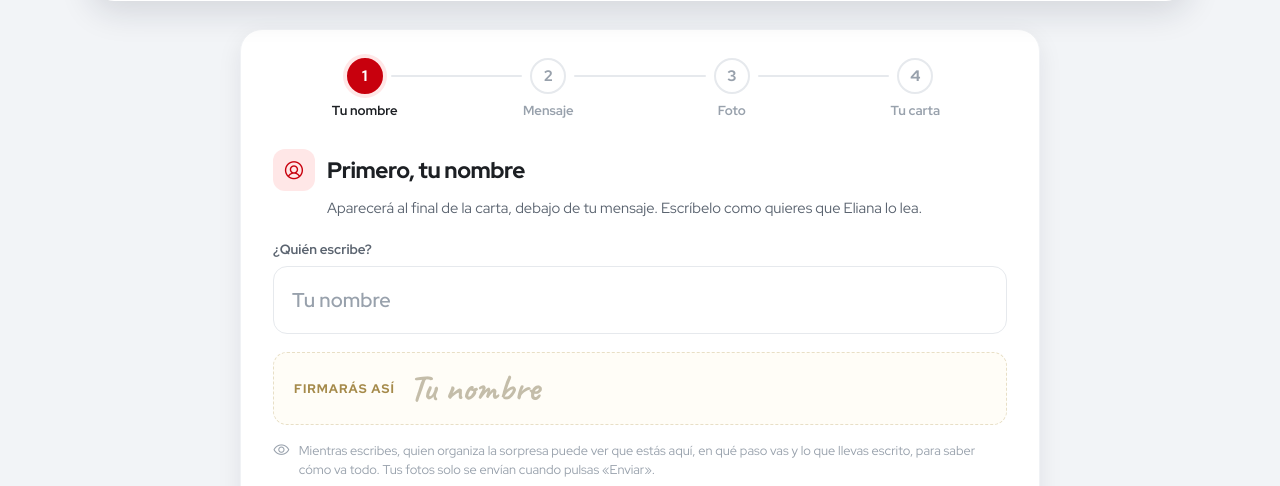
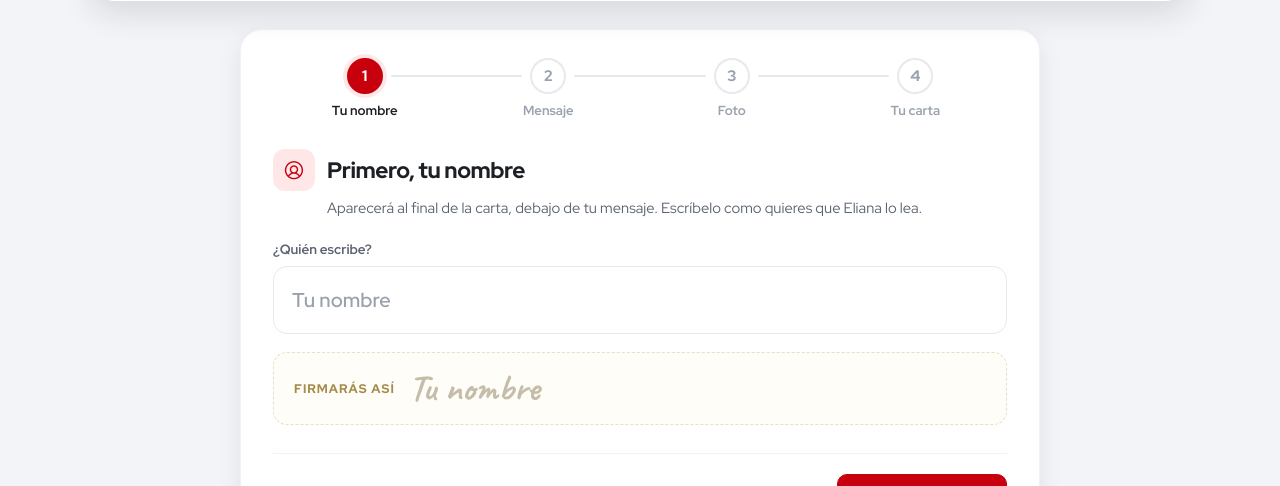
Before and after one commit to edussen/eliana, a plain HTML site: page index.html in a window 1280 px wide. Shown: the part 440-926 px from the top of the page. Drawn offline with nearby package versions, Linux system fonts and the light colour scheme; no server answers.

Commit message:
Update index.html

```diff
--- a/index.html
+++ b/index.html
@@ -322,7 +322,6 @@
       <input class="grande" type="text" id="nombre" placeholder="Tu nombre" maxlength="80" autocomplete="name">
       <div class="error" id="errNombre" role="alert"><i class="ph ph-warning-circle" aria-hidden="true"></i><span>Escribe tu nombre para firmar la carta.</span></div>
       <div class="firma-demo"><span>Firmarás así</span><strong class="vacio" id="firmaDemo">Tu nombre</strong></div>
-      <p class="nota-privada"><i class="ph ph-eye" aria-hidden="true"></i><span>Mientras escribes, quien organiza la sorpresa puede ver que estás aquí, en qué paso vas y lo que llevas escrito, para saber cómo va todo. Tus fotos solo se envían cuando pulsas «Enviar».</span></p>
       <div class="nav-pasos"><span></span><button type="button" class="btn principal" data-ir="2">Siguiente<i class="ph ph-arrow-right" aria-hidden="true"></i></button></div>
     </section>
 
```
